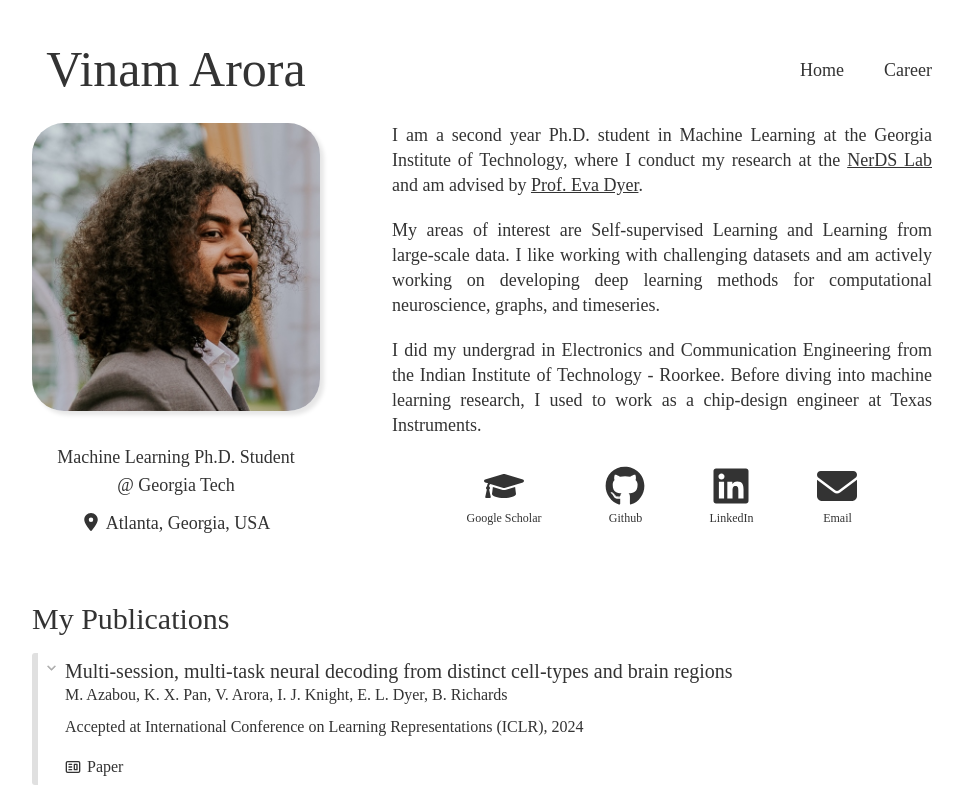
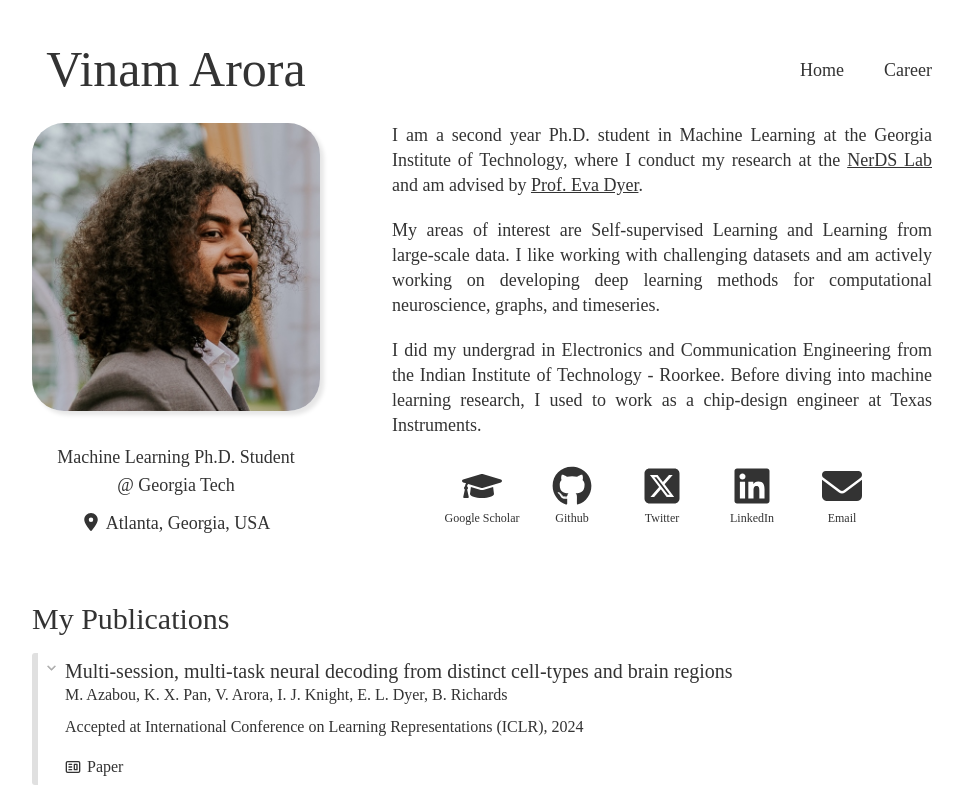
Before and after one commit to vinamarora8/vinamarora8.github.io, a React (Vite) app: page /#/ in a window 1280 px wide. Shown: the top 800 px of the page, without its empty margins (158-1121 px from the left). Built offline with nearby package versions, Linux system fonts and the light colour scheme.

Commit message:
Add twitter social link and improve social links

```diff
--- a/src/components/Profile.tsx
+++ b/src/components/Profile.tsx
@@ -1,10 +1,11 @@
 import React from 'react';
-import { FaLocationDot, FaEnvelope, FaLinkedin, FaGithub } from 'react-icons/fa6';
+import { FaLocationDot, FaEnvelope, FaLinkedin, FaGithub, FaSquareXTwitter } from 'react-icons/fa6';
 import { FaGraduationCap } from 'react-icons/fa';
 import AnimateIn from './AnimateIn';
 import ProgressiveImage from './ProgressiveImage';
 import TiltEffect from './TiltEffect';
 import Link from './Link';
+import { IconType } from 'react-icons';
 
 const ProfileLeft: React.FC = () => {
   return (
@@ -35,9 +36,57 @@ const ProfileLeft: React.FC = () => {
   );
 };
 
+function SocialLink({
+  icon: Icon,
+  label,
+  href,
+}: {
+  icon: IconType;
+  label: string;
+  href: string;
+  ariaLabel?: string;
+}) {
+  return (
+    <div className="flex w-[90px] items-center">
+      <Link href={href} aria-label={label} className="mx-auto inline-block">
+        <div className="flex flex-col items-center justify-end gap-1">
+          <Icon className="h-10 w-10" />
+          <p>{label}</p>
+        </div>
+      </Link>
+    </div>
+  );
+}
+
+function SocialLinks() {
+  return (
+    <AnimateIn
+      className="mt-8 flex flex-row flex-wrap justify-center gap-y-7 text-xs md:mt-2"
+      baseDelay={0.5}
+      staggerDelay={0.1}
+      direction="up"
+    >
+      <SocialLink
+        icon={FaGraduationCap}
+        label="Google Scholar"
+        href="https://scholar.google.com/citations?user=XHVqHR4AAAAJ&hl=en"
+      />
+      <SocialLink icon={FaGithub} label="Github" href="https://github.com/vinamarora8" />
+      <SocialLink icon={FaSquareXTwitter} label="Twitter" href="https://x.com/vinam_arora" />
+      <SocialLink
+        icon={FaLinkedin}
+        label="LinkedIn"
+        href="https://www.linkedin.com/in/vinam-arora/"
+      />
+      <SocialLink icon={FaEnvelope} label="Email" href="mailto:vinam@gatech.edu" />
+    </AnimateIn>
+  );
+}
+
 const ProfileRight: React.FC = () => {
   return (
     <div className="flex w-full flex-col items-center">
+      {/* Introduction text */}
       <AnimateIn baseDelay={0.2} direction="right" staggerDelay={0.05}>
         <p className="mb-5 text-justify text-base leading-[25px] md:text-lg">
           I am a second year Ph.D. student in Machine Learning at the Georgia Institute of
@@ -63,45 +112,8 @@ const ProfileRight: React.FC = () => {
         </p>
       </AnimateIn>
 
-      <AnimateIn
-        className="mt-8 flex flex-row gap-8 text-center text-xs md:mt-2 md:gap-10 lg:gap-16"
-        baseDelay={0.5}
-        staggerDelay={0.1}
-        direction="up"
-      >
-        <Link
-          href="https://scholar.google.com/citations?user=XHVqHR4AAAAJ&hl=en"
-          aria-label="Google Scholar"
-          className="flex flex-col items-center gap-1"
-        >
-          <FaGraduationCap className="h-10 w-10" />
-          <p>Google Scholar</p>
-        </Link>
-        <Link
-          href="https://github.com/vinamarora8"
-          aria-label="GitHub"
-          className="flex flex-col items-center gap-1"
-        >
-          <FaGithub className="h-10 w-10" />
-          <p>Github</p>
-        </Link>
-        <Link
-          href="https://www.linkedin.com/in/vinam-arora/"
-          aria-label="LinkedIn"
-          className="flex flex-col items-center gap-1"
-        >
-          <FaLinkedin className="h-10 w-10" />
-          <p>LinkedIn</p>
-        </Link>
-        <Link
-          href="mailto:vinam@gatech.edu"
-          aria-label="Email"
-          className="flex flex-col items-center gap-1"
-        >
-          <FaEnvelope className="h-10 w-10" />
-          <p>Email</p>
-        </Link>
-      </AnimateIn>
+      {/* Social links */}
+      <SocialLinks />
     </div>
   );
 };
```
